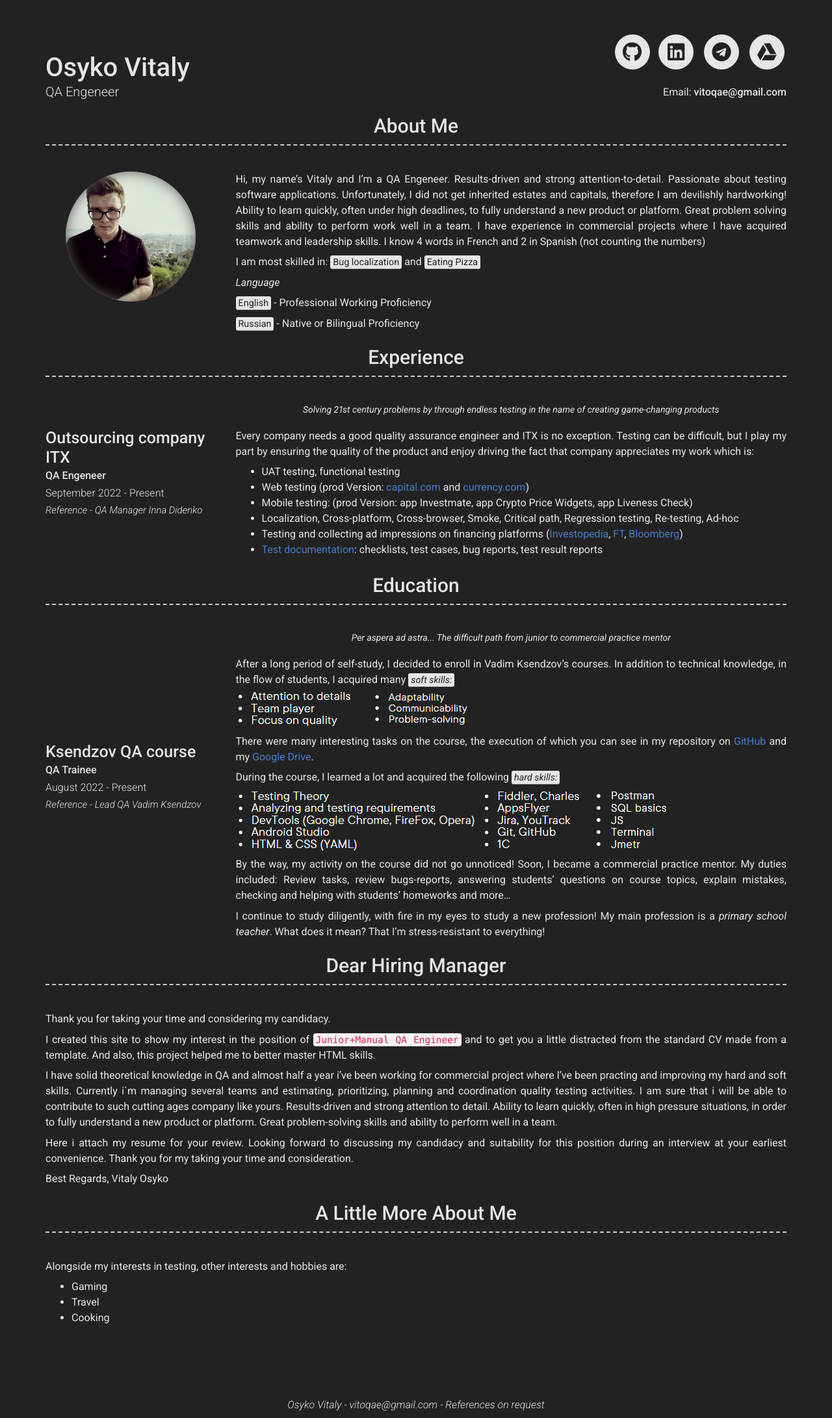
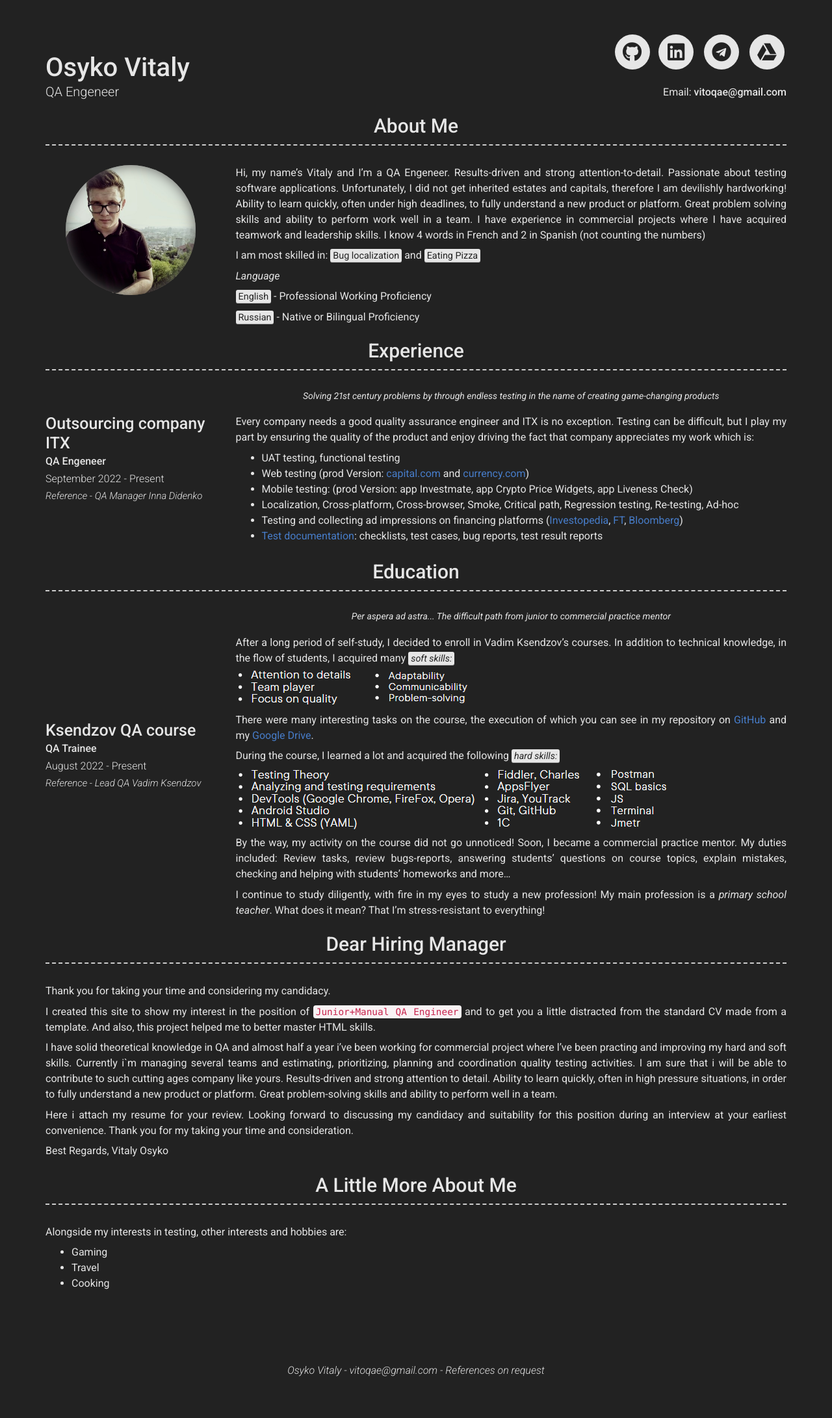
Before and after one commit to VitoOsyko/gadaborshev.github.io, a Jekyll site: the page built from index.md, in a window 1280 px wide. Shown: the whole page at 65% size. Built offline with Jekyll 4.4.1, drawn with Linux system fonts in a browser that asks for light colours; nearby versions of some CDN libraries; after the commit the page ends 2129 px from its top, so only the background shows below that.

Commit message:
width:100

```diff
--- a/_sass/modern-resume-theme.scss
+++ b/_sass/modern-resume-theme.scss
@@ -44,7 +44,7 @@
 
 .list-container {
   h3 {
-    margin-bottom: 0;
+    margin-bottom: -1%;
   }
 }
 
--- a/_sass/type.scss
+++ b/_sass/type.scss
@@ -51,7 +51,7 @@ h3 {
   text-align: center;
   border-bottom: dashed 2px #CCCCCC;
   padding-bottom: 10px;
-  margin-bottom:40px;
+  margin-bottom:30px;
 
   @media print {
     margin-bottom: 20px;
```
